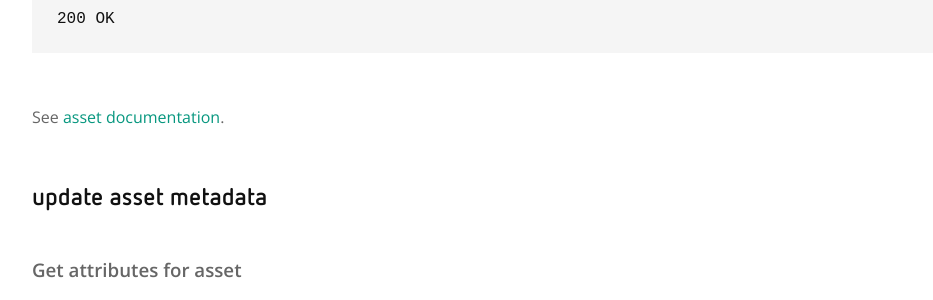
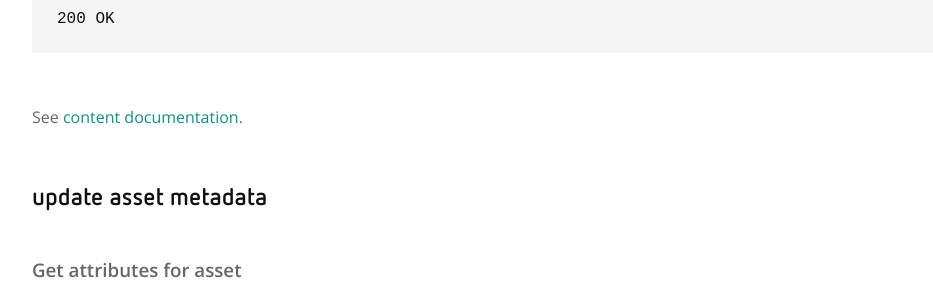
Before and after one commit to brightinteractive/api-docs, a Jekyll site: the page built from doc/how-to-upload.md, in a window 1280 px wide and 1400 px high, scrolled down 1154 px. Shown: the part 154-454 px from the top of the window, without its empty margins (108-1041 px from the left). Built offline with Jekyll 4.4.1, drawn with Linux system fonts in a browser that asks for light colours; our own code applies the rules of GitHub Pages for plain Markdown files; some of the changed text lies outside the part shown.

Commit message:
Correction to linked articles.

````diff
--- a/doc/how-to-upload.md
+++ b/doc/how-to-upload.md
@@ -43,7 +43,7 @@ Response:
 200 OK
 ```
 
-See [asset documentation](doc/asset.md).
+See [content documentation](doc/content.md).
 
 ## update asset metadata
 
````
Also changed, not shown: other parts of doc/how-to-upload.md (+1 -1 lines).
